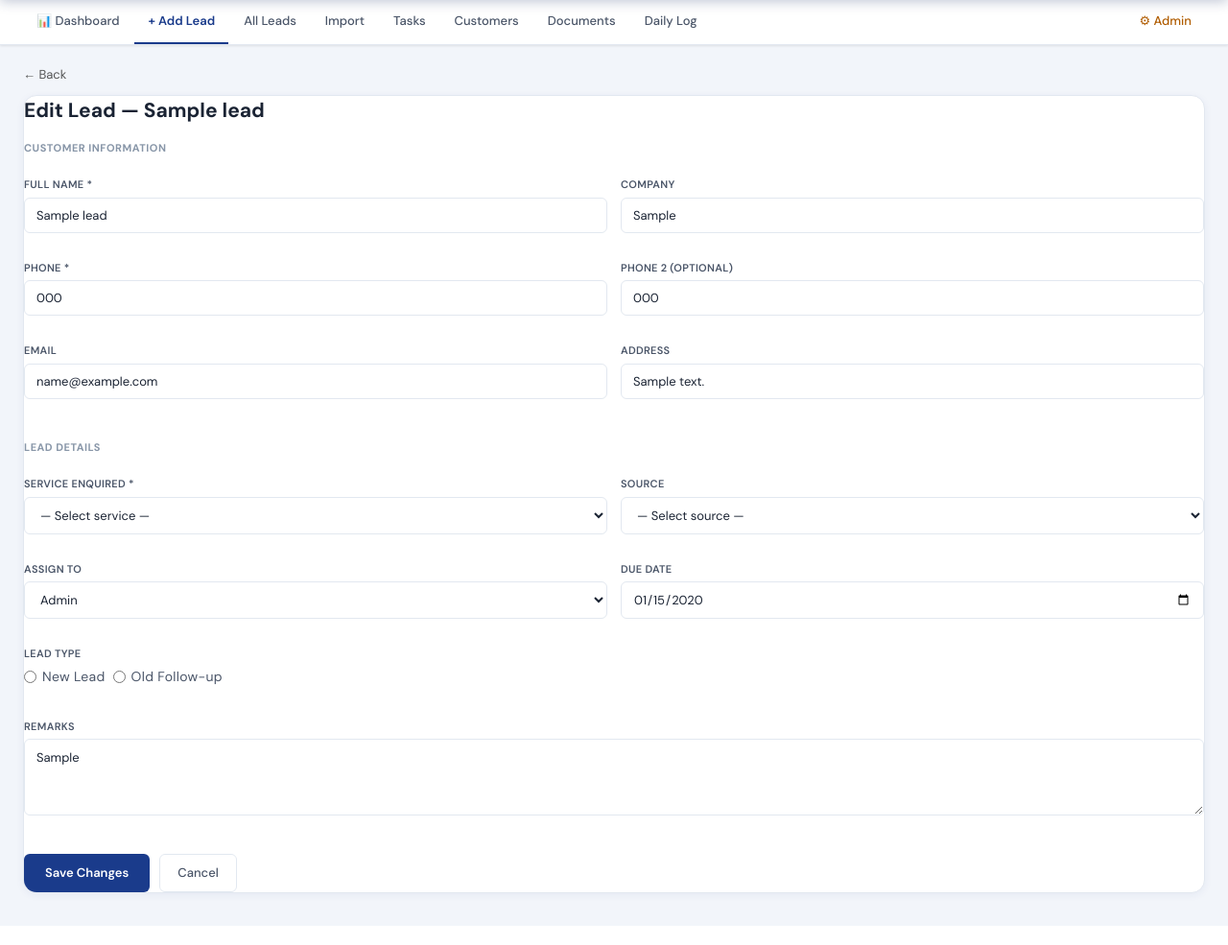
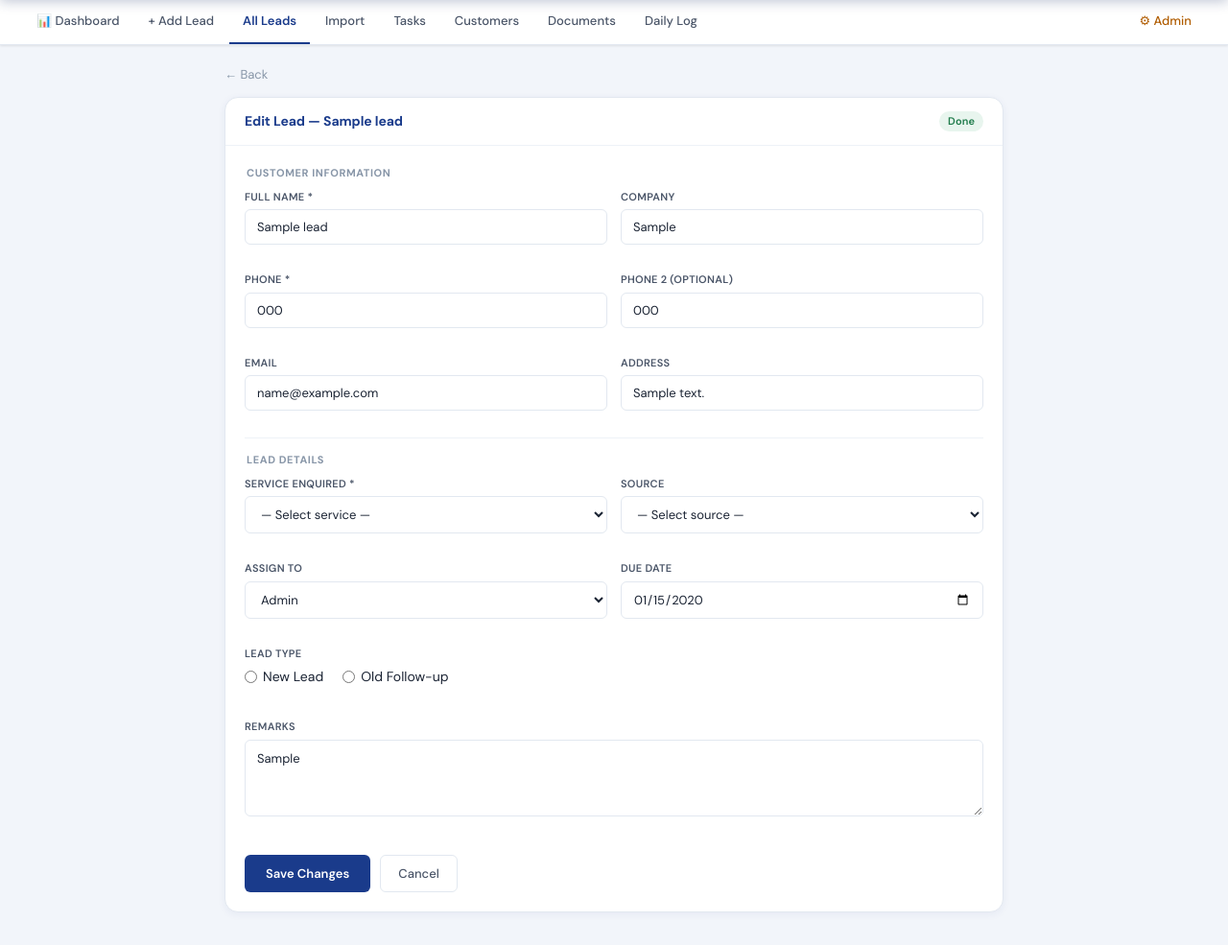
Before and after one commit to astershafeer-prog/tahfeel-crm, a Flask app: page /leads/1/edit in a window 1280 px wide. Shown: the part 56-1041 px from the top of the page at 96% size. Run offline with Flask 3, Linux system fonts and the light colour scheme; the visitor is signed in with stand-in values (Sample User, id 1); tables that the repository leaves empty hold one stand-in row (values such as "Sample post").

Commit message:
fix: edit_lead redesigned to match Add Lead clean form style

```diff
--- a/templates/edit_lead.html
+++ b/templates/edit_lead.html
@@ -5,35 +5,41 @@
   <meta name="viewport" content="width=device-width, initial-scale=1.0">
   <title>Tahfeel CRM — Edit Lead</title>
   <link rel="stylesheet" href="/static/css/tahfeel.css">
-  <link rel="icon" href="/static/img/logo_transparent.png" type="image/png">
+  <link rel="icon" href="/static/img/logo_white.png" type="image/png">
 </head>
 <body>
-    {%- from 'macros.html' import topbar, nav, welcome -%}
+  {%- from 'macros.html' import topbar, nav -%}
   {{ topbar() }}
-  {{ nav('add_lead') }}
-  <div class="container">
+  {{ nav('leads') }}
+  <div class="container" style="max-width:860px;">
     {% with messages = get_flashed_messages() %}
-      {% if messages %}{% for msg in messages %}
-        <div class="flash">{{ msg }}</div>
-      {% endfor %}{% endif %}
+      {% if messages %}{% for msg in messages %}<div class="flash">{{ msg }}</div>{% endfor %}{% endif %}
     {% endwith %}
-    <a href="javascript:history.back()" style="display:inline-block;margin-bottom:12px;color:#555;text-decoration:none;font-size:13px;">← Back</a>
+
+    <a href="javascript:history.back()" style="display:inline-block;margin-bottom:14px;color:var(--text-muted);text-decoration:none;font-size:13px;">← Back</a>
+
+    <form method="POST">
       <div class="card">
+        <div class="card-header">
           <h2>Edit Lead — {{ lead.name }}</h2>
-      <form method="POST">
+          <span class="badge b-{{ lead.status|lower|replace(' ','') }}">{{ lead.status }}</span>
+        </div>
+        <div class="card-body">
+
+          <!-- Customer Information -->
+          <div class="section-label">Customer Information</div>
           <div class="form-row-2">
-          <div style="font-size:11px;font-weight:700;color:var(--text-muted);text-transform:uppercase;letter-spacing:.5px;margin:14px 0 8px;grid-column:1/-1;">Customer Information</div>
             <div class="form-group">
               <label>Full Name *</label>
-            <input type="text" name="name" required value="{{ lead.name }}">
+              <input type="text" name="name" required value="{{ lead.name }}" placeholder="Customer full name">
             </div>
             <div class="form-group">
               <label>Company</label>
-            <input type="text" name="company" value="{{ lead.company or '' }}">
+              <input type="text" name="company" value="{{ lead.company or '' }}" placeholder="Company or business name">
             </div>
             <div class="form-group">
               <label>Phone *</label>
-            <input type="text" name="phone" required value="{{ lead.phone or '' }}">
+              <input type="text" name="phone" required value="{{ lead.phone or '' }}" placeholder="+971 50 000 0000">
             </div>
             <div class="form-group">
               <label>Phone 2 (Optional)</label>
@@ -41,13 +47,19 @@
             </div>
             <div class="form-group">
               <label>Email</label>
-            <input type="email" name="email" value="{{ lead.email or '' }}">
+              <input type="email" name="email" value="{{ lead.email or '' }}" placeholder="email@example.com">
             </div>
             <div class="form-group">
               <label>Address</label>
-            <input type="text" name="address" value="{{ lead.address or '' }}">
+              <input type="text" name="address" value="{{ lead.address or '' }}" placeholder="Dubai, UAE">
             </div>
-          <div style="font-size:11px;font-weight:700;color:var(--text-muted);text-transform:uppercase;letter-spacing:.5px;margin:14px 0 8px;grid-column:1/-1;">Lead Details</div>
+          </div>
+
+          <hr class="divider">
+
+          <!-- Lead Details -->
+          <div class="section-label">Lead Details</div>
+          <div class="form-row-2">
             <div class="form-group">
               <label>Service Enquired *</label>
               <select name="service" required>
@@ -77,30 +89,33 @@
             </div>
             <div class="form-group">
               <label>Due Date</label>
-            <input type="date" name="due_date" value="{{ lead.due_date.strftime('%Y-%m-%d') }}">
+              <input type="date" name="due_date" value="{{ lead.due_date.strftime('%Y-%m-%d') if lead.due_date else '' }}">
             </div>
-          <div class="form-group full">
+            <div class="form-group" style="grid-column:1/-1;">
               <label>Lead Type</label>
-            <div style="display:flex;gap:8px;margin-top:4px;">
-              <label style="display:flex;align-items:center;gap:6px;text-transform:none;font-weight:400;font-size:14px;">
+              <div style="display:flex;gap:20px;margin-top:6px;">
+                <label style="display:flex;align-items:center;gap:6px;font-weight:400;font-size:14px;text-transform:none;letter-spacing:0;color:var(--text-primary);">
                   <input type="radio" name="lead_type" value="New" {% if lead.lead_type == 'New' %}checked{% endif %} style="width:auto;"> New Lead
                 </label>
-              <label style="display:flex;align-items:center;gap:6px;text-transform:none;font-weight:400;font-size:14px;">
+                <label style="display:flex;align-items:center;gap:6px;font-weight:400;font-size:14px;text-transform:none;letter-spacing:0;color:var(--text-primary);">
                   <input type="radio" name="lead_type" value="Old Follow-up" {% if lead.lead_type == 'Old Follow-up' %}checked{% endif %} style="width:auto;"> Old Follow-up
                 </label>
               </div>
             </div>
-          <div class="form-group full">
+            <div class="form-group" style="grid-column:1/-1;">
               <label>Remarks</label>
-            <textarea name="remarks">{{ lead.remarks or '' }}</textarea>
+              <textarea name="remarks" rows="3" placeholder="Any additional notes...">{{ lead.remarks or '' }}</textarea>
             </div>
           </div>
-        <div class="form-actions" style="grid-column:1/-1">
+
+          <div class="form-actions">
             <button type="submit" class="btn-primary">Save Changes</button>
             <a href="/leads/{{ lead.id }}" class="btn-cancel">Cancel</a>
           </div>
+
+        </div>
+      </div>
     </form>
-    </div>
   </div>
 </body>
 </html>
```
Lines whose indentation alone changed are shown as unchanged.
